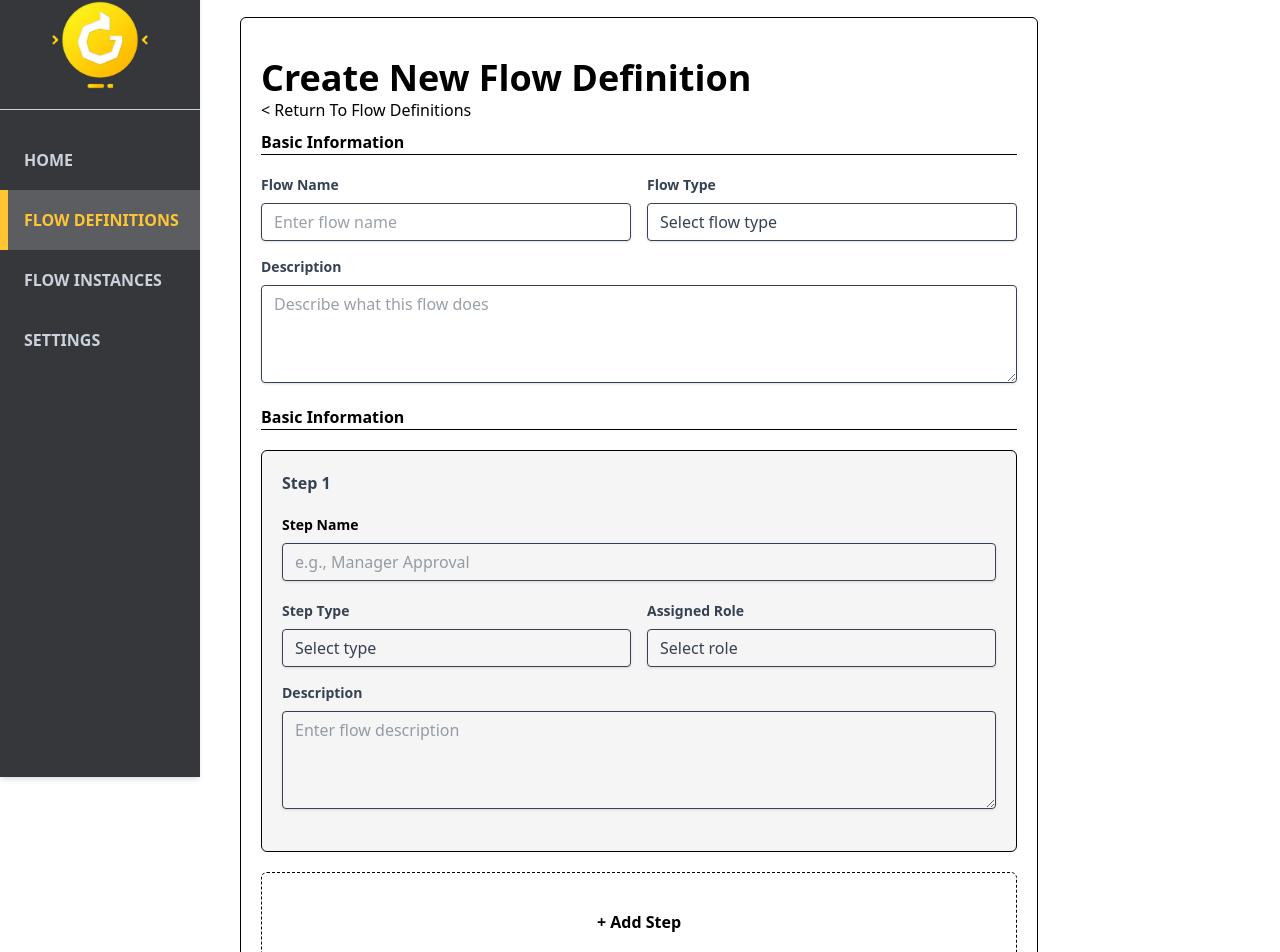
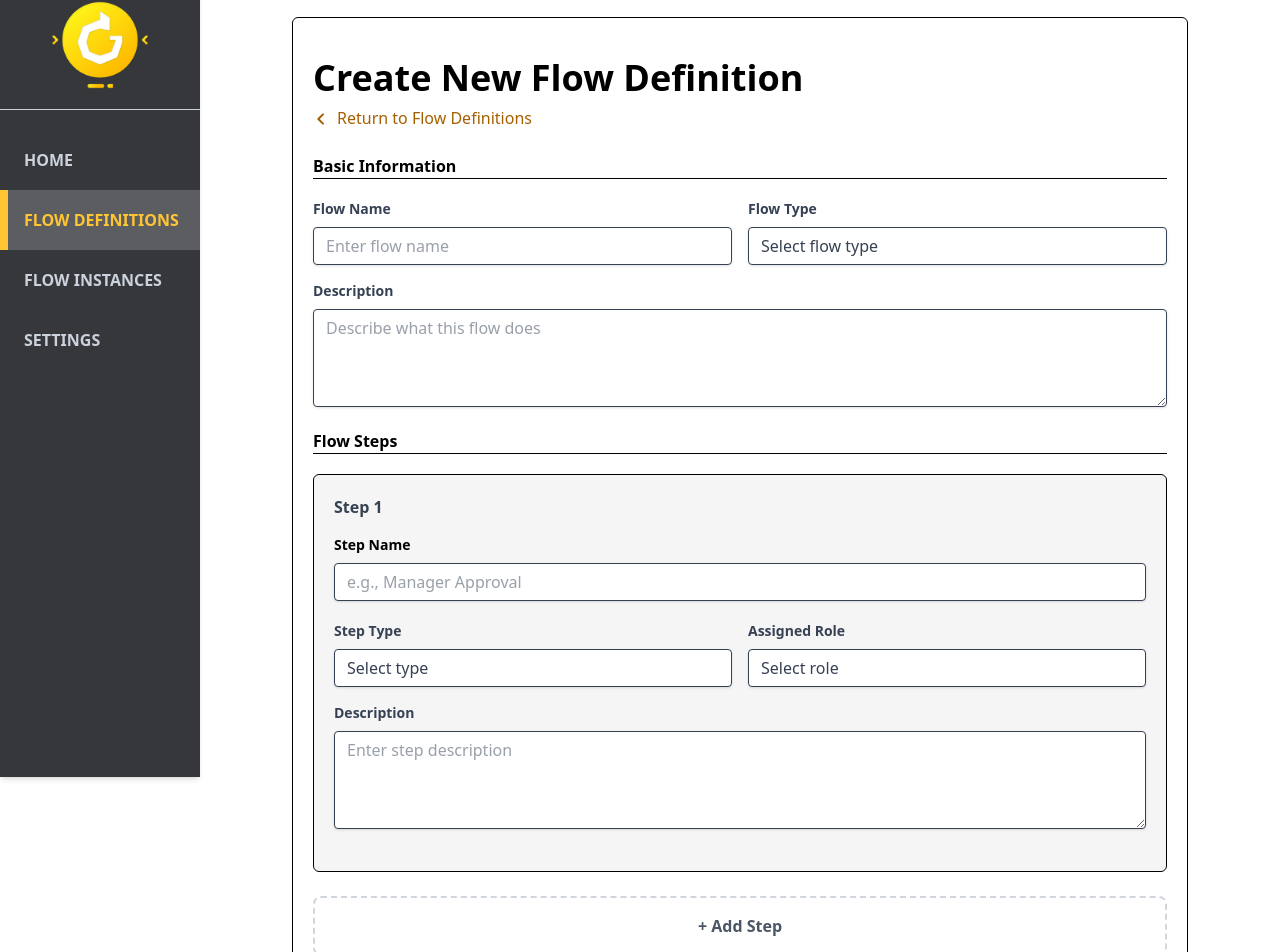
Before and after one commit to ZakariaShahruri/buildbase-dynamic-flow-engine, a Vue app: page /flow-definitions/new in a window 1280 px wide. Shown: the part 23-975 px from the top of the page. Built offline with nearby package versions, Linux system fonts and the light colour scheme.

Commit message:
Feat[frontend_styling]: implement add step functionality and remove step functionality

```diff
--- a/src/components/FlowDetails.vue
+++ b/src/components/FlowDetails.vue
@@ -160,6 +160,9 @@ const formatInstances = (flowInstances: FlowInstance[]) => {
           </tbody>
         </table>
       </div>
+      <div class="mt-2 text-sm text-gray-500">
+        Total: {{ filteredDefinitions.length }}
+      </div>
     </div>
   </div>
 </template>
--- a/src/views/FlowDefinitionForm.vue
+++ b/src/views/FlowDefinitionForm.vue
@@ -1,19 +1,82 @@
 <script setup lang="ts">
+import { ref } from "vue";
+import { useRouter } from "vue-router";
+import type { Step } from "../types";
 
+const router = useRouter();
+
+const steps = ref<Step[]>([
+  {
+    id: 1,
+    name: "",
+    type: "",
+    role: "",
+    description: "",
+  },
+]);
+let nextStepId = 2;
+
+const addNextStep = () => {
+  steps.value.push({
+    id: nextStepId++,
+    name: "",
+    type: "",
+    role: "",
+    description: "",
+  });
+};
+
+const deleteStep = (stepId: number) => {
+  if (steps.value.length > 1) {
+    steps.value = steps.value.filter((step) => step.id !== stepId);
+  }
+};
+
+const goBackToFlowDef = () => {
+  router.push("/flow-definitions");
+};
+
+// to implement
+const handleSave = () => {};
+
+// to implement
+const handleSaveDraft = () => {};
 </script>
 
 <template>
-    <div class="rounded-md border p-5">
+  <div class="w-full max-w-4xl mx-auto">
+    <div class="rounded-md border bg-white p-5">
       <h1 class="font-extrabold text-4xl pt-5">Create New Flow Definition</h1>
-        <RouterLink to="/flow-definitions" class="flex items-center justify-between mb-2">
-            &lt; Return To Flow Definitions
-        </RouterLink>
-        <p class="font-bold ">Basic Information</p>
-        <hr>
+
+      <button
+        @click="goBackToFlowDef"
+        class="flex items-center text-yellow-700 hover:text-yellow-500 mb-6 transition-colors font-medium mt-2 cursor-pointer"
+      >
+        <svg
+          class="w-4 h-4 mr-2 mt-0.5"
+          fill="none"
+          stroke="currentColor"
+          viewBox="0 0 24 24"
+        >
+          <path
+            stroke-linecap="round"
+            stroke-linejoin="round"
+            stroke-width="3"
+            d="M15 19l-7-7 7-7"
+          />
+        </svg>
+        <span>Return to Flow Definitions</span>
+      </button>
+
+      <p class="font-bold">Basic Information</p>
+      <hr />
       <form class="mt-5 flex flex-direction flex-wrap space-y-4">
         <div class="mb-4 grid grid-cols-2 gap-4 w-full">
           <div>
-                    <label class="block text-gray-700 text-sm font-bold mb-2" for="flowName">
+            <label
+              class="block text-gray-700 text-sm font-bold mb-2"
+              for="flowName"
+            >
               Flow Name
             </label>
             <input
@@ -24,22 +87,28 @@
             />
           </div>
           <div>
-                    <label class="block text-gray-700 text-sm font-bold mb-2" for="flowType">
+            <label
+              class="block text-gray-700 text-sm font-bold mb-2"
+              for="flowType"
+            >
               Flow Type
             </label>
             <select
               id="flowType"
-                        class="shadow appearance-none border rounded w-full py-2 px-3 text-gray-700 leading-tight focus:outline-none focus:shadow-outline"
+              class="shadow appearance-none border rounded w-full py-2 px-3 text-gray-700 leading-tight focus:outline-none focus:shadow-outline cursor-pointer"
             >
-                        <option class="text-gray-700 " value="">Select flow type</option>
-                        <option class="text-gray-700 " value="type1">Type 1</option>
-                        <option class="text-gray-700 " value="type2">Type 2</option>
-                        <option class="text-gray-700 " value="type3">Type 3</option>
+              <option class="text-gray-700" value="">Select flow type</option>
+              <option class="text-gray-700" value="type1">Type 1</option>
+              <option class="text-gray-700" value="type2">Type 2</option>
+              <option class="text-gray-700" value="type3">Type 3</option>
             </select>
           </div>
         </div>
         <div class="mb-4 w-full">
-                <label class="block text-gray-700 text-sm font-bold mb-2" for="description">
+          <label
+            class="block text-gray-700 text-sm font-bold mb-2"
+            for="description"
+          >
             Description
           </label>
           <textarea
@@ -49,79 +118,130 @@
             placeholder="Describe what this flow does"
           ></textarea>
         </div>
+
+        <!-- Steps, maybe better to make a component?  -->
       </form>
-        <p class="font-bold ">Basic Information</p>
-        <hr class="pb-5">
-        <div class="rounded-md border p-5 bg-[#f5f5f5]">
-            <p class="font-bold text-gray-700">Step 1</p>
-            <label class="block text-sm font-bold mb-2 pt-5" for="stepName">
-                Step Name
-            </label>
+      <p class="font-bold">Flow Steps</p>
+      <hr class="pb-5" />
+
+      <div
+        v-for="(step, index) in steps"
+        :key="step.id"
+        class="rounded-md border p-5 bg-[#f5f5f5] mb-4"
+      >
+        <div class="flex justify-between items-center mb-4">
+          <p class="font-bold text-gray-700">Step {{ index + 1 }}</p>
+
+          <button
+            v-if="steps.length > 1"
+            @click="deleteStep(step.id)"
+            type="button"
+            class="flex items-center gap-1 text-red-500 hover:text-red-700 font-semibold text-sm transition-colors cursor-pointer"
+          >
+            <svg
+              class="w-4 h-4"
+              fill="none"
+              stroke="currentColor"
+              viewBox="0 0 24 24"
+            >
+              <path
+                stroke-linecap="round"
+                stroke-linejoin="round"
+                stroke-width="2"
+                d="M19 7l-.867 12.142A2 2 0 0116.138 21H7.862a2 2 0 01-1.995-1.858L5 7m5 4v6m4-6v6m1-10V4a1 1 0 00-1-1h-4a1 1 0 00-1 1v3M4 7h16"
+              />
+            </svg>
+            <span>Remove</span>
+          </button>
+        </div>
+
+        <label class="block text-sm font-bold mb-2" for="stepName"
+          >Step Name</label
+        >
         <input
-            class="shadow appearance-none border rounded w-full py-2 px-3 text-gray-700 leading-tight focus:outline-none focus:shadow-outline"
-            id="stepName"
+          v-model="step.name"
+          class="shadow border rounded w-full py-2 px-3 text-gray-700 bg-white leading-tight focus:outline-none focus:shadow-outline"
           type="text"
           placeholder="e.g., Manager Approval"
         />
+
         <div class="mb-4 grid grid-cols-2 gap-4 w-full pt-5">
           <div>
-                    <label class="block text-gray-700 text-sm font-bold mb-2" for="stepType">
-                        Step Type
-                    </label>
+            <label class="block text-gray-700 text-sm font-bold mb-2"
+              >Step Type</label
+            >
             <select
-                        id="flowType"
-                        class="shadow appearance-none border rounded w-full py-2 px-3 text-gray-700 leading-tight focus:outline-none focus:shadow-outline"
+              v-model="step.type"
+              class="shadow appearance-none border rounded w-full py-2 px-3 text-gray-700 bg-white leading-tight focus:outline-none focus:shadow-outline cursor-pointer"
             >
-                        <option class="text-gray-700 " value="">Select type</option>
-                        <option class="text-gray-700 " value="type1">Type 1</option>
-                        <option class="text-gray-700 " value="type2">Type 2</option>
-                        <option class="text-gray-700 " value="type3">Type 3</option>
+              <option value="">Select type</option>
+              <option value="approval">Approval</option>
+              <option value="review">Review</option>
+              <option value="notification">Notification</option>
             </select>
           </div>
           <div>
-                    <label class="block text-gray-700 text-sm font-bold mb-2" for="flowType">
-                        Assigned Role
-                    </label>
+            <label class="block text-gray-700 text-sm font-bold mb-2"
+              >Assigned Role</label
+            >
             <select
-                        id="flowType"
-                        class="shadow appearance-none border rounded w-full py-2 px-3 text-gray-700 leading-tight focus:outline-none focus:shadow-outline"
+              v-model="step.role"
+              class="shadow appearance-none border rounded w-full py-2 px-3 text-gray-700 bg-white leading-tight focus:outline-none focus:shadow-outline cursor-pointer"
             >
-                        <option class="text-gray-700 " value="">Select role</option>
-                        <option class="text-gray-700 " value="type1">Type 1</option>
-                        <option class="text-gray-700 " value="type2">Type 2</option>
-                        <option class="text-gray-700 " value="type3">Type 3</option>
+              <option value="">Select role</option>
+              <option value="manager">Manager</option>
+              <option value="admin">Administrator</option>
+              <option value="hr">HR</option>
             </select>
           </div>
+        </div>
 
-            </div>
+        <!-- Step Description -->
         <div class="mb-4 w-full">
-                <label class="block text-gray-700 text-sm font-bold mb-2" for="description">
-                    Description
-                </label>
+          <label class="block text-gray-700 text-sm font-bold mb-2"
+            >Description</label
+          >
           <textarea
-                    class="shadow appearance-none border rounded w-full py-2 px-3 text-gray-700 leading-tight focus:outline-none focus:shadow-outline"
-                    id="description"
+            v-model="step.description"
+            class="shadow appearance-none border rounded w-full py-2 px-3 text-gray-700 bg-white leading-tight focus:outline-none focus:shadow-outline"
             rows="4"
-                    placeholder="Enter flow description"
+            placeholder="Enter step description"
           ></textarea>
         </div>
       </div>
-        <a href="">
-            <div class="rounded-md border mt-5 h-25 text-center flex items-center justify-center border-dashed">
-                <p class="font-bold">+ Add Step</p>
-            </div>
-        </a>
-        <hr class="mt-5">
-        <div class="p-5 flex justify-center gap-[2.6rem]">
-            <RouterLink to="/flow-definitions" class="bg-white hover:bg-gray-200 text-gray-800 font-semibold py-2 px-4 border border-gray-400 rounded-md shadow h-13 w-32 text-xl flex items-center justify-center">
+      <!-- Add Step button -->
+      <button
+        @click="addNextStep"
+        type="button"
+        class="w-full rounded-lg border-2 border-dashed border-gray-300 py-4 text-center hover:border-yellow-500 hover:bg-yellow-50 group mt-2 cursor-pointer"
+      >
+        <span class="font-semibold text-gray-600 group-hover:text-gray-900"
+          >+ Add Step</span
+        >
+      </button>
+
+      <hr class="mt-5" />
+      <div class="p-5 flex justify-center gap-[2.6rem] mt-2">
+        <button
+          @click="goBackToFlowDef"
+          type="button"
+          class="bg-white hover:bg-gray-100 text-gray-700 font-medium py-2 px-6 border border-gray-300 rounded-md shadow-sm transition-colors cursor-pointer"
+        >
           Cancel
-            </RouterLink>
-            <button class="bg-gray-300 hover:bg-gray-400 text-gray-800 font-bold py-2 px-4 border border-black-700 rounded-md h-13 w-40 text-xl">
+        </button>
+        <button
+          type="button"
+          class="bg-gray-200 hover:bg-gray-300 text-gray-700 font-medium py-2 px-6 border border-gray-300 rounded-md shadow-sm transition-colors cursor-pointer"
+        >
           Save as Draft
         </button>
-            <button class="bg-yellow-500 hover:bg-yellow-700 text-black font-bold py-2 px-4 border border-yellow-700 rounded-md h-13 w-32 text-xl">
+        <button
+          type="button"
+          class="bg-yellow-500 hover:bg-yellow-600 text-gray-900 font-semibold py-2 px-6 border border-yellow-600 rounded-md shadow-sm transition-colors cursor-pointer"
+        >
           Save
         </button>
       </div>
     </div>
+  </div>
 </template>
```
Also changed, not shown: src/types/index.ts (+8 -0 lines). Lines whose indentation alone changed are shown as unchanged.
